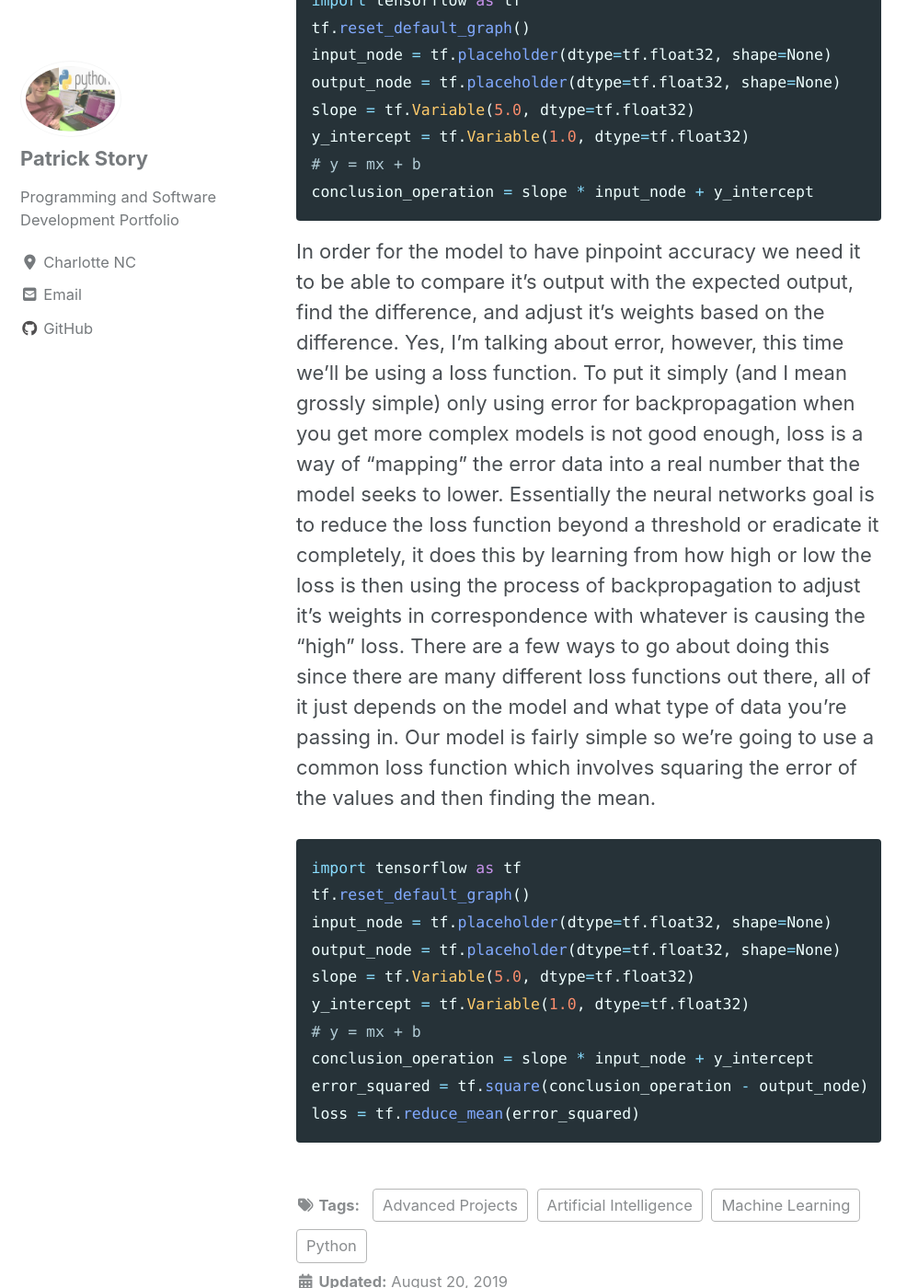
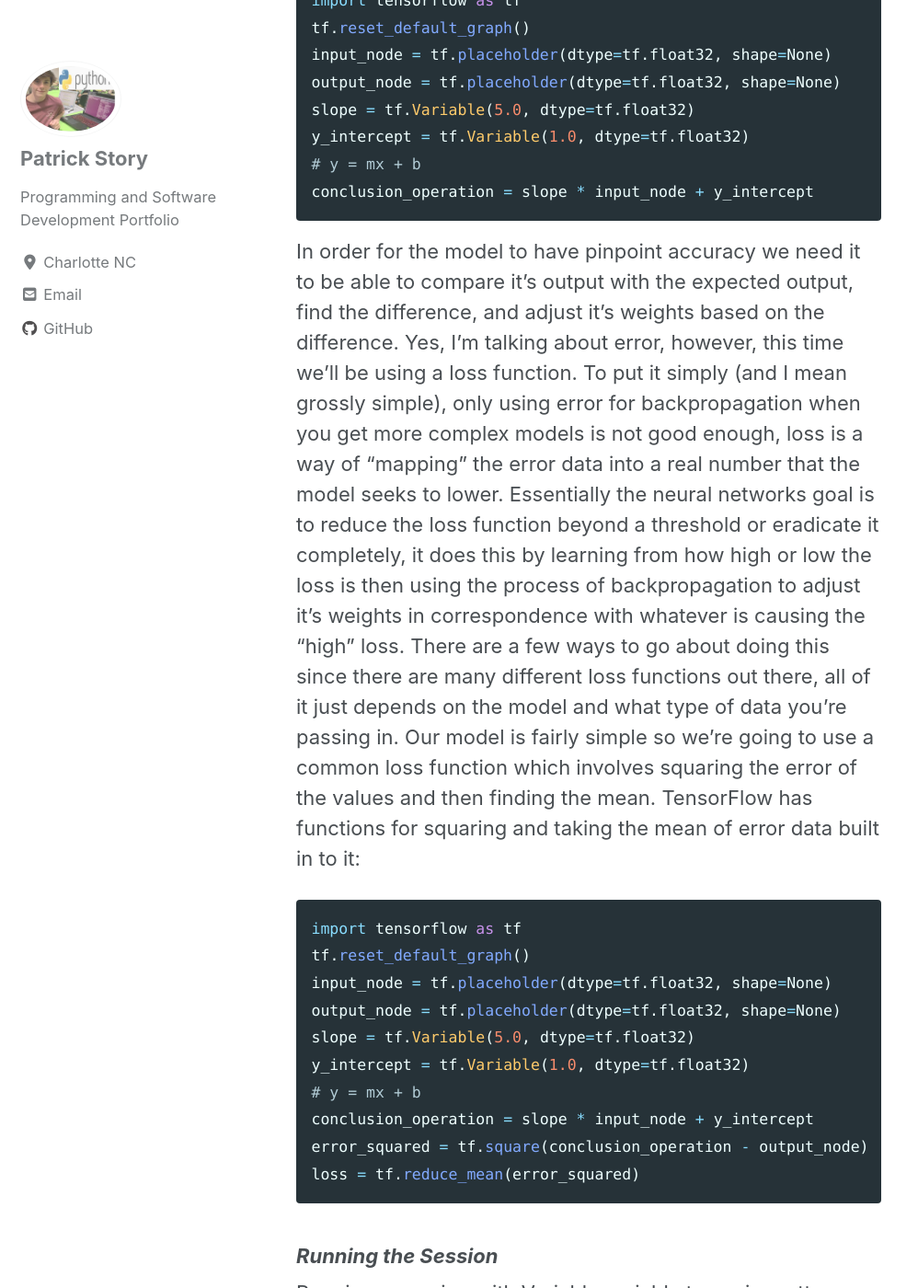
Before and after one commit to Patchyst/Patchyst.github.io, a Jekyll site: the page built from _posts/2019-08-20-tensorflow.md, in a window 1280 px wide and 1400 px high, scrolled down 7056 px. Shown: the whole window at 92% size, without its empty margins (0-998 px from the left). Built offline with Jekyll 4.4.1, drawn with Linux system fonts in a browser that asks for light colours; cached includes are drawn as plain includes; nearby versions of some CDN libraries; some of the changed text lies outside the part shown.

Commit message:
updating Tensor Flow project

````diff
--- a/_posts/2019-08-20-tensorflow.md
+++ b/_posts/2019-08-20-tensorflow.md
@@ -128,7 +128,7 @@ y_intercept = tf.Variable(1.0, dtype=tf.float32)
 # y = mx + b
 conclusion_operation = slope * input_node + y_intercept
 ```
-In order for the model to have pinpoint accuracy we need it to be able to compare it's output with the expected output, find the difference, and adjust it's weights based on the difference. Yes, I'm talking about error, however, this time we'll be using a loss function. To put it simply (and I mean grossly simple) only using error for backpropagation when you get more complex models is not good enough, loss is a way of "mapping" the error data into a real number that the model seeks to lower. Essentially the neural networks goal is to reduce the loss function beyond a threshold or eradicate it completely, it does this by learning from how high or low the loss is then using the process of backpropagation to adjust it's weights in correspondence with whatever is causing the "high" loss. There are a few ways to go about doing this since there are many different loss functions out there, all of it just depends on the model and what type of data you're passing in. Our model is fairly simple so we're going to use a common loss function which involves squaring the error of the values and then finding the mean.
+In order for the model to have pinpoint accuracy we need it to be able to compare it's output with the expected output, find the difference, and adjust it's weights based on the difference. Yes, I'm talking about error, however, this time we'll be using a loss function. To put it simply (and I mean grossly simple), only using error for backpropagation when you get more complex models is not good enough, loss is a way of "mapping" the error data into a real number that the model seeks to lower. Essentially the neural networks goal is to reduce the loss function beyond a threshold or eradicate it completely, it does this by learning from how high or low the loss is then using the process of backpropagation to adjust it's weights in correspondence with whatever is causing the "high" loss. There are a few ways to go about doing this since there are many different loss functions out there, all of it just depends on the model and what type of data you're passing in. Our model is fairly simple so we're going to use a common loss function which involves squaring the error of the values and then finding the mean. TensorFlow has functions for squaring and taking the mean of error data built in to it:
 ```python
 import tensorflow as tf
 tf.reset_default_graph()
@@ -141,3 +141,5 @@ conclusion_operation = slope * input_node + y_intercept
 error_squared = tf.square(conclusion_operation - output_node)
 loss = tf.reduce_mean(error_squared)
 ```
+### *Running the Session*
+Running a session with Variable variable types is pretty much the same
````
